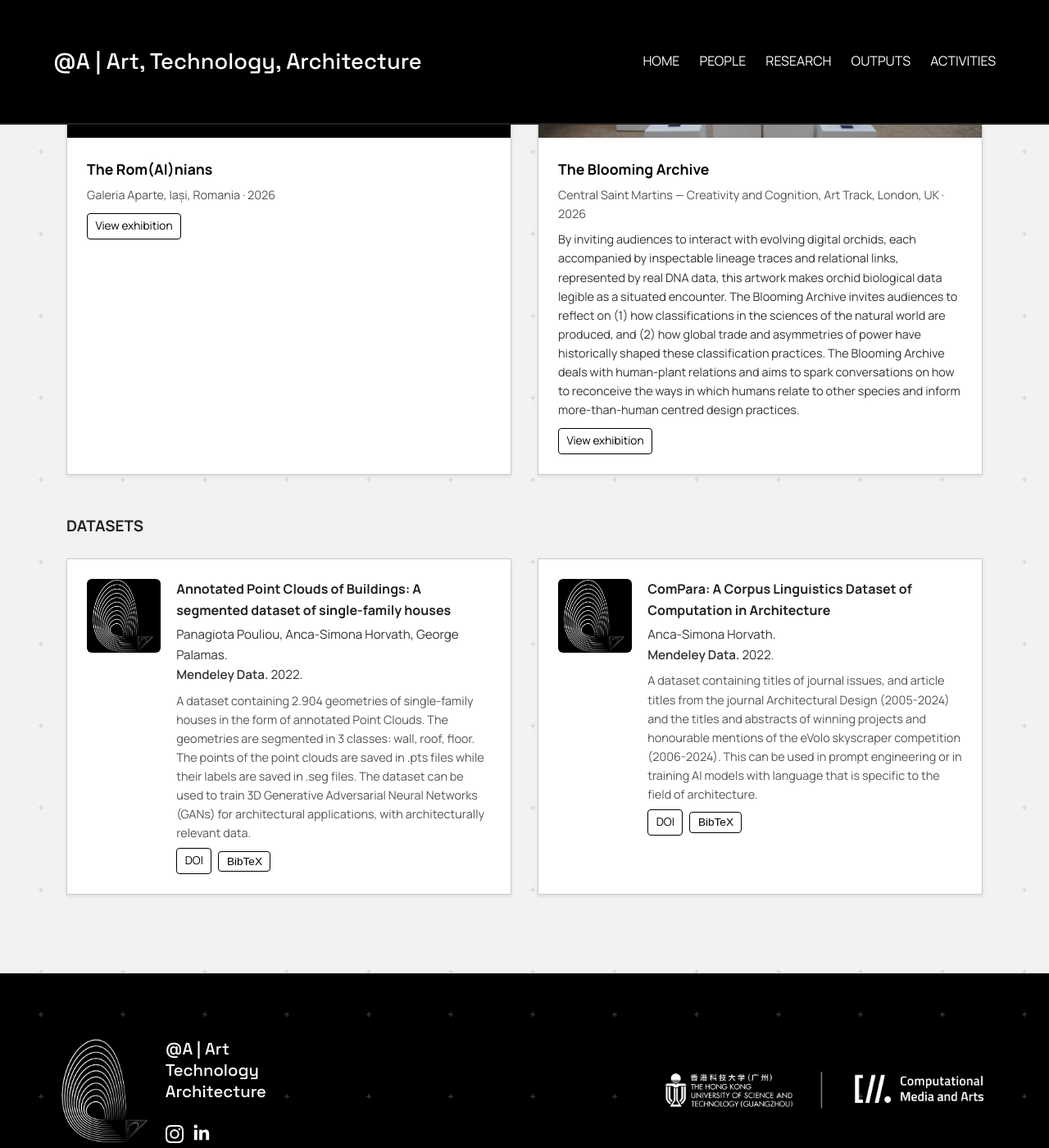
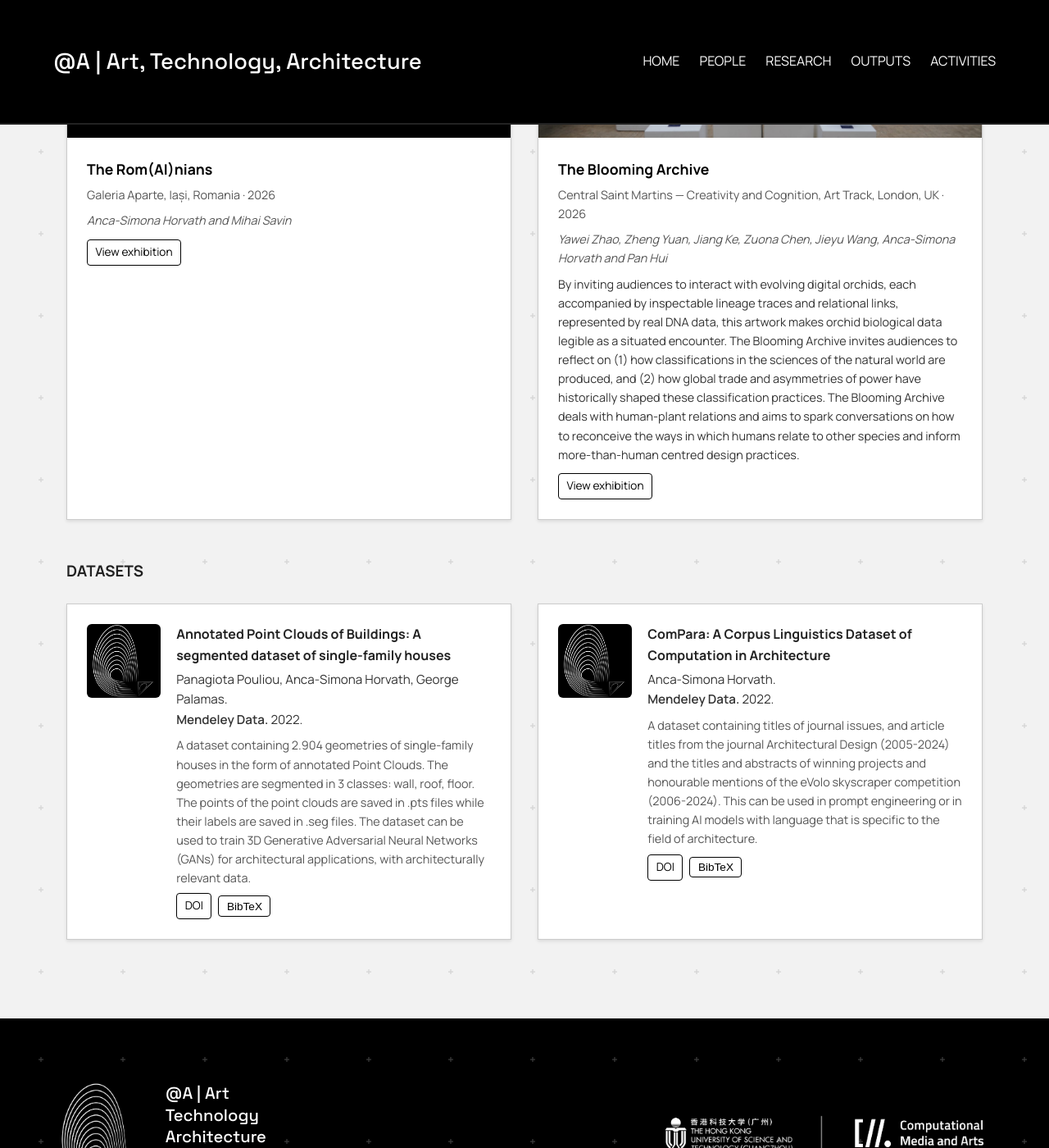
Before and after one commit to anqua/at-a, a Jekyll site: the page built from outputs.md, in a window 1280 px wide and 1400 px high, scrolled down 2865 px. Shown: the whole window at 82% size. Built offline with Jekyll 4.4.1, drawn with Linux system fonts in a browser that asks for light colours.

Commit message:
Show exhibition authors on the Outputs cards
Co-Authored-By: Claude Sonnet 5 <noreply@anthropic.com>

```diff
--- a/_data/exhibitions.yml
+++ b/_data/exhibitions.yml
@@ -3,6 +3,7 @@
   venue: "Galeria Aparte"
   location: "Iași, Romania"
   year: 2026
+  credits: "Anca-Simona Horvath and Mihai Savin"
   description: ""
   url: /at-a/exhibitions/the-romainians/
   cover: /at-a/assets/images/Logo_AtA.png
--- a/_includes/exhibition-card.html
+++ b/_includes/exhibition-card.html
@@ -6,6 +6,7 @@
   <div class="exhibition-body">
     <h4 class="exhibition-title"><a href="{{ ex.url }}">{{ ex.title }}</a></h4>
     <p class="exhibition-meta">{{ ex.venue }}{% if ex.location %}, {{ ex.location }}{% endif %} &middot; {{ ex.year }}</p>
+    {% if ex.credits %}<p class="exhibition-credits">{{ ex.credits }}</p>{% endif %}
     {% if ex.description %}<p class="exhibition-desc">{{ ex.description }}</p>{% endif %}
     <a class="pub-btn" href="{{ ex.url }}">View exhibition</a>
   </div>
--- a/assets/css/style.css
+++ b/assets/css/style.css
@@ -324,6 +324,13 @@ h1 {
 .exhibition-meta {
   margin: 0 0 0.6em;
   font-size: 0.9em;
+  color: #555;
+}
+
+.exhibition-credits {
+  margin: 0 0 0.6em;
+  font-size: 0.9em;
+  font-style: italic;
   color: #555;
 }
 
```
